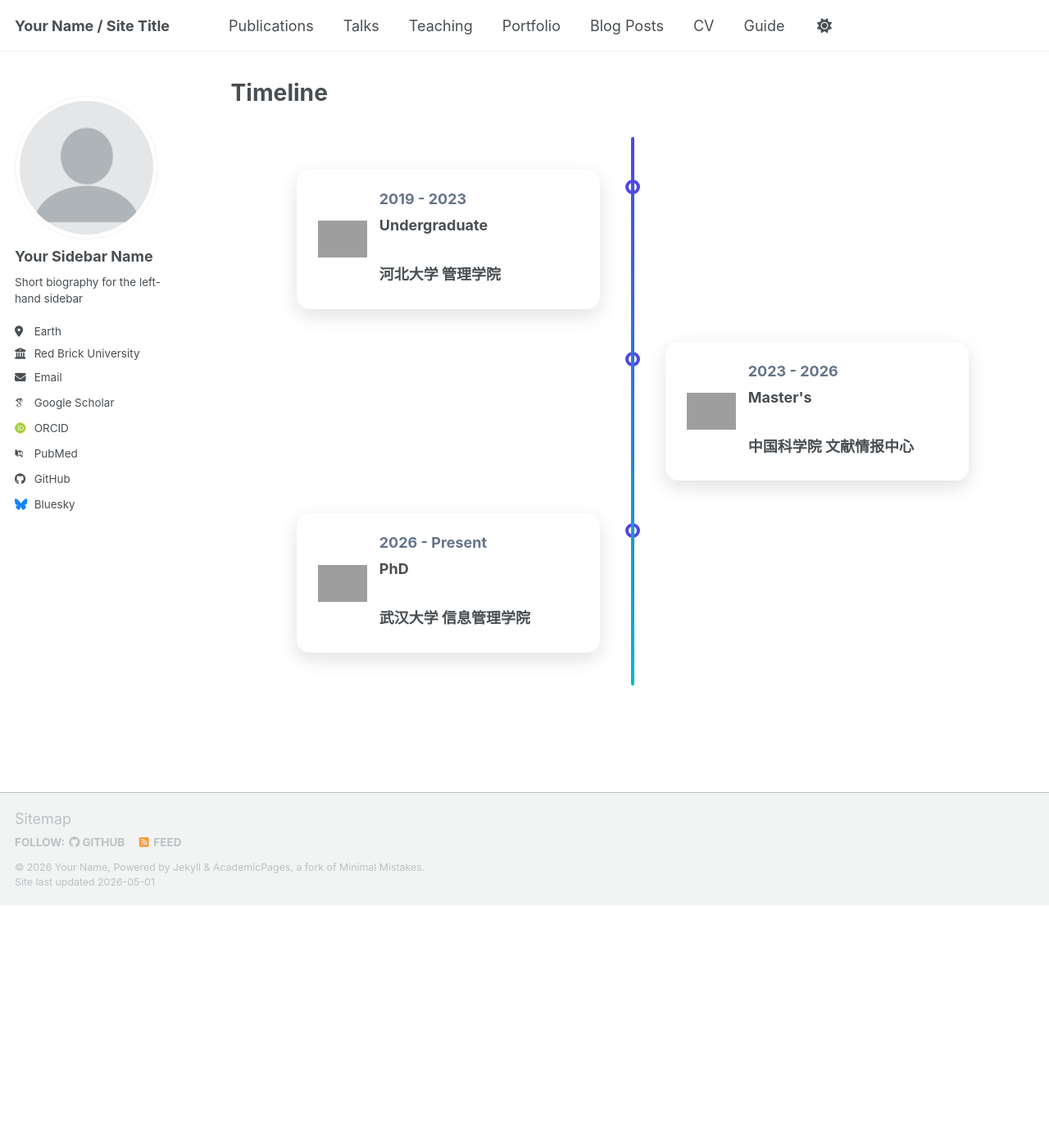
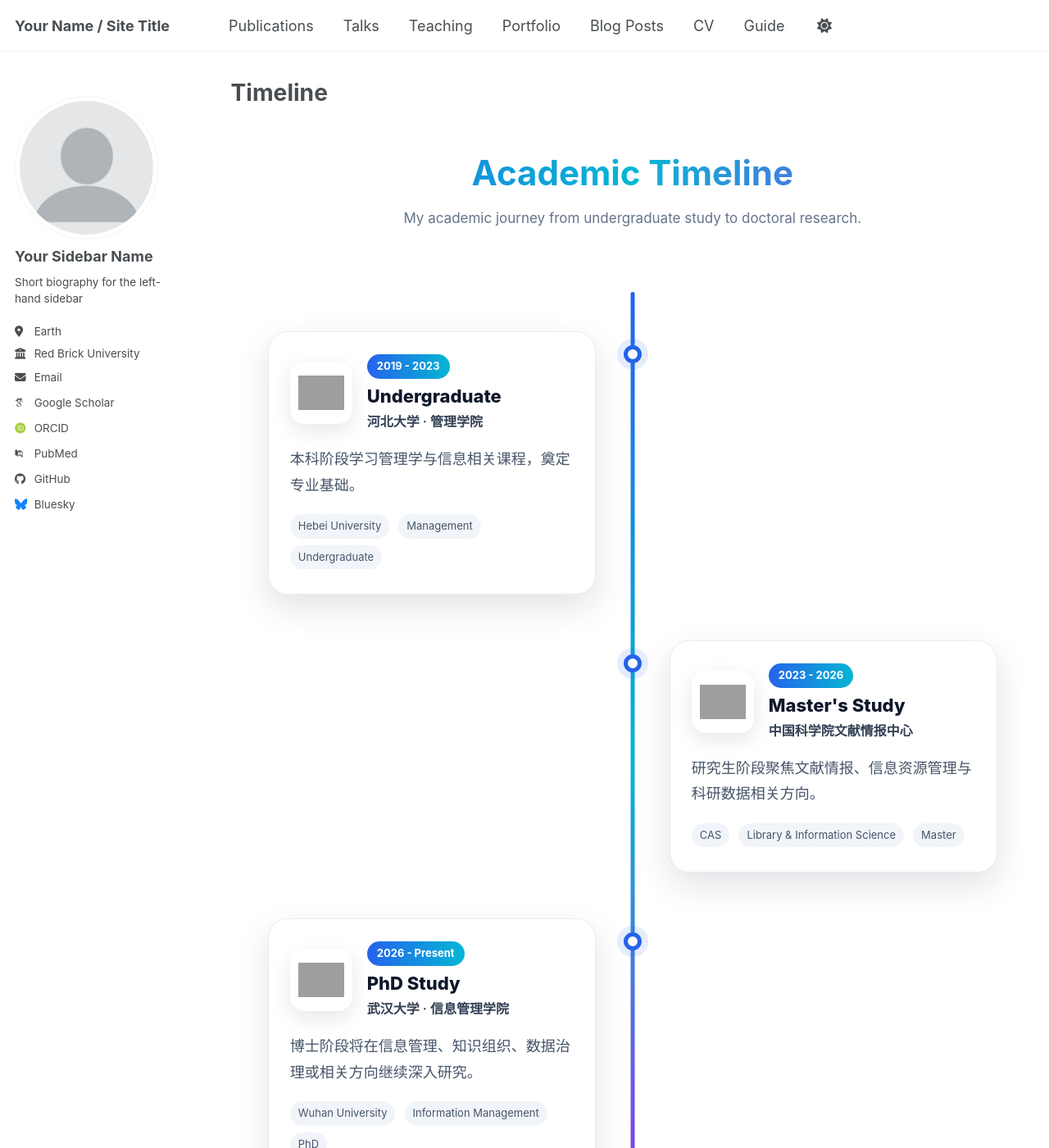
Before and after one commit to mzy167847983749328727/mzy167847983749328727.github.io, a Jekyll site: the page built from timeline.md, in a window 1280 px wide and 1400 px high, cut to the strip 0-1400 px from the top of the window. Shown: the whole strip at 82% size. Built offline with Jekyll 4.4.1, drawn with Linux system fonts in a browser that asks for light colours; some web fonts are replaced; a script bundle is joined from its source files by our own code; library files that are not in the unit come from our copies; grey boxes are pictures that could not be loaded.

Commit message:
Update timeline.md

```diff
--- a/timeline.md
+++ b/timeline.md
@@ -6,151 +6,304 @@ author_profile: true
 ---
 
 <style>
-.timeline {
+.timeline-hero {
+  text-align: center;
+  padding: 45px 20px 25px;
+}
+
+.timeline-hero h1 {
+  font-size: 42px;
+  margin-bottom: 10px;
+  background: linear-gradient(90deg, #2563eb, #06b6d4, #9333ea);
+  -webkit-background-clip: text;
+  -webkit-text-fill-color: transparent;
+}
+
+.timeline-hero p {
+  color: #64748b;
+  font-size: 17px;
+}
+
+.edu-timeline {
   position: relative;
-  max-width: 900px;
-  margin: 40px auto;
+  max-width: 980px;
+  margin: 30px auto 70px;
   padding: 20px 0;
 }
 
-.timeline::after {
-  content: '';
+.edu-timeline::before {
+  content: "";
   position: absolute;
-  width: 4px;
-  background: linear-gradient(#4f46e5, #06b6d4);
   top: 0;
   bottom: 0;
   left: 50%;
-  margin-left: -2px;
-  border-radius: 2px;
+  width: 5px;
+  transform: translateX(-50%);
+  background: linear-gradient(180deg, #2563eb, #06b6d4, #9333ea);
+  border-radius: 999px;
 }
 
-.timeline-item {
-  padding: 20px 40px;
+.edu-item {
   position: relative;
   width: 50%;
+  padding: 28px 45px;
   opacity: 0;
-  transform: translateY(40px);
-  animation: fadeUp 0.8s ease forwards;
+  transform: translateY(50px);
+  transition: all 0.8s ease;
 }
 
-.timeline-item:nth-child(1) { animation-delay: 0.1s; }
-.timeline-item:nth-child(2) { animation-delay: 0.3s; }
-.timeline-item:nth-child(3) { animation-delay: 0.5s; }
+.edu-item.show {
+  opacity: 1;
+  transform: translateY(0);
+}
 
-.timeline-item.left { left: 0; }
-.timeline-item.right { left: 50%; }
+.edu-item.left {
+  left: 0;
+}
 
-.timeline-item::after {
-  content: '';
+.edu-item.right {
+  left: 50%;
+}
+
+.edu-dot {
   position: absolute;
-  width: 18px;
-  height: 18px;
-  right: -9px;
-  background-color: white;
-  border: 4px solid #4f46e5;
-  top: 32px;
+  top: 45px;
+  width: 22px;
+  height: 22px;
+  background: #ffffff;
+  border: 5px solid #2563eb;
   border-radius: 50%;
+  z-index: 2;
+  box-shadow: 0 0 0 8px rgba(37, 99, 235, 0.12);
+}
+
+.edu-item.left .edu-dot {
+  right: -11px;
+}
+
+.edu-item.right .edu-dot {
+  left: -11px;
+}
+
+.edu-card {
+  position: relative;
+  padding: 26px;
+  border-radius: 24px;
+  background: rgba(255, 255, 255, 0.82);
+  backdrop-filter: blur(12px);
+  box-shadow: 0 16px 40px rgba(15, 23, 42, 0.12);
+  border: 1px solid rgba(226, 232, 240, 0.8);
+  transition: all 0.35s ease;
+  overflow: hidden;
+}
+
+.edu-card::before {
+  content: "";
+  position: absolute;
+  inset: 0;
+  background: linear-gradient(135deg, rgba(37,99,235,0.08), rgba(6,182,212,0.08), rgba(147,51,234,0.08));
+  opacity: 0;
+  transition: opacity 0.35s ease;
+}
+
+.edu-card:hover {
+  transform: translateY(-8px) scale(1.015);
+  box-shadow: 0 24px 55px rgba(15, 23, 42, 0.18);
+}
+
+.edu-card:hover::before {
+  opacity: 1;
+}
+
+.edu-header {
+  position: relative;
+  display: flex;
+  gap: 18px;
+  align-items: center;
   z-index: 1;
 }
 
-.timeline-item.right::after { left: -9px; }
-
-.timeline-content {
-  padding: 22px 26px;
-  background: white;
-  border-radius: 16px;
-  box-shadow: 0 8px 24px rgba(0,0,0,0.12);
-  transition: 0.3s;
-  display: flex;
-  gap: 15px;
-  align-items: center;
+.edu-logo {
+  width: 76px;
+  height: 76px;
+  object-fit: contain;
+  padding: 10px;
+  border-radius: 18px;
+  background: #ffffff;
+  box-shadow: 0 8px 24px rgba(15, 23, 42, 0.10);
 }
 
-.timeline-content:hover {
-  transform: translateY(-6px);
-  box-shadow: 0 14px 32px rgba(0,0,0,0.18);
+.edu-year {
+  display: inline-block;
+  margin-bottom: 8px;
+  padding: 5px 12px;
+  border-radius: 999px;
+  color: #ffffff;
+  font-size: 13px;
+  font-weight: 700;
+  background: linear-gradient(90deg, #2563eb, #06b6d4);
 }
 
-.logo {
-  width: 60px;
-  height: 60px;
-  object-fit: contain;
+.edu-degree {
+  margin: 0;
+  font-size: 22px;
+  font-weight: 800;
+  color: #0f172a;
 }
 
-.text {
-  flex: 1;
+.edu-school {
+  margin: 6px 0 0;
+  font-size: 16px;
+  color: #334155;
+  font-weight: 600;
 }
 
-.timeline-date {
-  font-weight: bold;
-  color: #64748b;
+.edu-detail {
+  position: relative;
+  z-index: 1;
+  margin-top: 18px;
+  color: #475569;
+  line-height: 1.75;
 }
 
-.timeline-degree {
-  font-weight: bold;
-  margin: 5px 0;
+.edu-tags {
+  position: relative;
+  z-index: 1;
+  margin-top: 16px;
 }
 
-@keyframes fadeUp {
-  to {
-    opacity: 1;
-    transform: translateY(0);
-  }
+.edu-tags span {
+  display: inline-block;
+  margin: 4px 6px 4px 0;
+  padding: 5px 10px;
+  border-radius: 999px;
+  background: #f1f5f9;
+  color: #475569;
+  font-size: 13px;
 }
 
 @media screen and (max-width: 768px) {
-  .timeline::after { left: 24px; }
-
-  .timeline-item {
-    width: 100%;
-    padding-left: 60px;
+  .timeline-hero h1 {
+    font-size: 34px;
   }
 
-  .timeline-item.left,
-  .timeline-item.right { left: 0; }
+  .edu-timeline::before {
+    left: 24px;
+  }
 
-  .timeline-item::after,
-  .timeline-item.right::after { left: 15px; }
+  .edu-item,
+  .edu-item.left,
+  .edu-item.right {
+    width: 100%;
+    left: 0;
+    padding: 24px 20px 24px 62px;
+  }
+
+  .edu-item.left .edu-dot,
+  .edu-item.right .edu-dot {
+    left: 13px;
+  }
+
+  .edu-header {
+    align-items: flex-start;
+  }
+
+  .edu-logo {
+    width: 62px;
+    height: 62px;
+  }
 }
 </style>
 
-<div class="timeline">
+<div class="timeline-hero">
+  <h1>Academic Timeline</h1>
+  <p>My academic journey from undergraduate study to doctoral research.</p>
+</div>
 
-  <!-- 本科 -->
-  <div class="timeline-item left">
-    <div class="timeline-content">
-      <img class="logo" src="https://upload.wikimedia.org/wikipedia/zh/thumb/0/0b/Hebei_University_logo.svg/120px-Hebei_University_logo.svg.png">
-      <div class="text">
-        <div class="timeline-date">2019 - 2023</div>
-        <div class="timeline-degree">Undergraduate</div>
-        <h3>河北大学 管理学院</h3>
+<div class="edu-timeline">
+
+  <div class="edu-item left">
+    <div class="edu-dot"></div>
+    <div class="edu-card">
+      <div class="edu-header">
+        <img class="edu-logo" src="/images/hbu.png" alt="Hebei University logo">
+        <div>
+          <div class="edu-year">2019 - 2023</div>
+          <h2 class="edu-degree">Undergraduate</h2>
+          <p class="edu-school">河北大学 · 管理学院</p>
+        </div>
+      </div>
+      <div class="edu-detail">
+        本科阶段学习管理学与信息相关课程，奠定专业基础。
+      </div>
+      <div class="edu-tags">
+        <span>Hebei University</span>
+        <span>Management</span>
+        <span>Undergraduate</span>
       </div>
     </div>
   </div>
 
-  <!-- 硕士 -->
-  <div class="timeline-item right">
-    <div class="timeline-content">
-      <img class="logo" src="https://upload.wikimedia.org/wikipedia/commons/thumb/6/6c/CAS_logo.svg/120px-CAS_logo.svg.png">
-      <div class="text">
-        <div class="timeline-date">2023 - 2026</div>
-        <div class="timeline-degree">Master's</div>
-        <h3>中国科学院 文献情报中心</h3>
+  <div class="edu-item right">
+    <div class="edu-dot"></div>
+    <div class="edu-card">
+      <div class="edu-header">
+        <img class="edu-logo" src="/images/cas.png" alt="CAS logo">
+        <div>
+          <div class="edu-year">2023 - 2026</div>
+          <h2 class="edu-degree">Master's Study</h2>
+          <p class="edu-school">中国科学院文献情报中心</p>
+        </div>
+      </div>
+      <div class="edu-detail">
+        研究生阶段聚焦文献情报、信息资源管理与科研数据相关方向。
+      </div>
+      <div class="edu-tags">
+        <span>CAS</span>
+        <span>Library & Information Science</span>
+        <span>Master</span>
       </div>
     </div>
   </div>
 
-  <!-- 博士 -->
-  <div class="timeline-item left">
-    <div class="timeline-content">
-      <img class="logo" src="https://upload.wikimedia.org/wikipedia/zh/thumb/1/1b/Wuhan_University_Logo.svg/120px-Wuhan_University_Logo.svg.png">
-      <div class="text">
-        <div class="timeline-date">2026 - Present</div>
-        <div class="timeline-degree">PhD</div>
-        <h3>武汉大学 信息管理学院</h3>
+  <div class="edu-item left">
+    <div class="edu-dot"></div>
+    <div class="edu-card">
+      <div class="edu-header">
+        <img class="edu-logo" src="/images/whu.png" alt="Wuhan University logo">
+        <div>
+          <div class="edu-year">2026 - Present</div>
+          <h2 class="edu-degree">PhD Study</h2>
+          <p class="edu-school">武汉大学 · 信息管理学院</p>
+        </div>
+      </div>
+      <div class="edu-detail">
+        博士阶段将在信息管理、知识组织、数据治理或相关方向继续深入研究。
+      </div>
+      <div class="edu-tags">
+        <span>Wuhan University</span>
+        <span>Information Management</span>
+        <span>PhD</span>
       </div>
     </div>
   </div>
 
 </div>
+
+<script>
+document.addEventListener("DOMContentLoaded", function () {
+  const items = document.querySelectorAll(".edu-item");
+
+  const observer = new IntersectionObserver(function (entries) {
+    entries.forEach(function (entry) {
+      if (entry.isIntersecting) {
+        entry.target.classList.add("show");
+      }
+    });
+  }, { threshold: 0.2 });
+
+  items.forEach(function (item) {
+    observer.observe(item);
+  });
+});
+</script>
```
